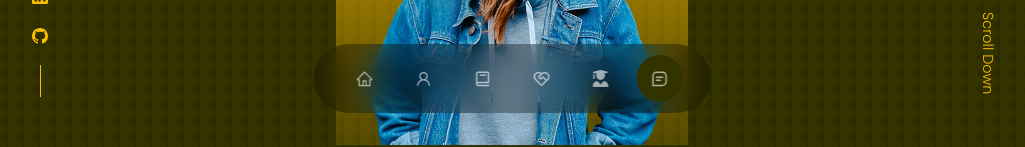
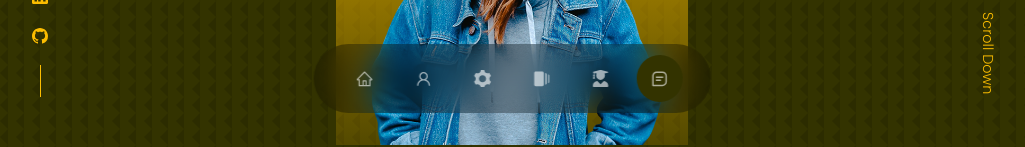
Before and after one commit to nphan03/react-portfolio, a React (Create React App) app: page / in a window 1280 px wide. Shown: the part 655-802 px from the top of the page, without its empty margins (128-1153 px from the left). Built offline with nearby package versions, Linux system fonts and the light colour scheme.

Commit message:
Update icons on nav bar and add mouseover text

```diff
--- a/src/components/nav/Nav.jsx
+++ b/src/components/nav/Nav.jsx
@@ -2,8 +2,9 @@ import React from 'react'
 import './nav.css'
 import {AiOutlineHome, AiOutlineUser} from 'react-icons/ai';
 import {FaUserGraduate} from 'react-icons/fa'
-import {BiBook, BiMessageSquareDetail} from 'react-icons/bi'
-import {RiServiceLine} from 'react-icons/ri'
+import {BiMessageSquareDetail} from 'react-icons/bi'
+import {MdWebStories} from 'react-icons/md';
+import {ImCog} from 'react-icons/im';
 
 const Nav = params => {
   //states passed from App
@@ -12,12 +13,13 @@ const Nav = params => {
 
   return (
     <nav>
-      <a href='#' onClick={()=> setActiveNav('#')} className={activeNav === "#" ? 'active' : ''}><AiOutlineHome/></a>
-      <a href='#about' onClick={()=> setActiveNav('#about')} className={activeNav === "#about" ? 'active' : ''}><AiOutlineUser/></a>
-      <a href='#skills' onClick={()=> setActiveNav('#skills')} className={activeNav === "#skills" ? 'active' : ''}><BiBook/></a>
-      <a href='#projects' onClick={()=> setActiveNav('#projects')} className={activeNav === "#projects" ? 'active' : ''}><RiServiceLine/></a>
-      <a href='#education' onClick={()=> setActiveNav('#education')} className={activeNav === "#education" ? 'active' : ''}><FaUserGraduate/></a>
-      <a href='#contact' onClick={()=> setActiveNav('#contact')} className={activeNav === "#contact" ? 'active' : ''}><BiMessageSquareDetail/></a>
+      {/*title='Home': create mouseover text */}
+      <a href='#' onClick={()=> setActiveNav('#')} className={activeNav === "#" ? 'active' : ''}><AiOutlineHome title='Home'/></a>
+      <a href='#about' onClick={()=> setActiveNav('#about')} className={activeNav === "#about" ? 'active' : ''}><AiOutlineUser title='About'/></a>
+      <a href='#skills' onClick={()=> setActiveNav('#skills')} className={activeNav === "#skills" ? 'active' : ''}><ImCog title='Skills'/></a>
+      <a href='#projects' onClick={()=> setActiveNav('#projects')} className={activeNav === "#projects" ? 'active' : ''}><MdWebStories title='Projects'/></a>
+      <a href='#education' onClick={()=> setActiveNav('#education')} className={activeNav === "#education" ? 'active' : ''}><FaUserGraduate title='Education'/></a>
+      <a href='#contact' onClick={()=> setActiveNav('#contact')} className={activeNav === "#contact" ? 'active' : ''}><BiMessageSquareDetail title='Contact'/></a>
     </nav>
   )
 }
```
